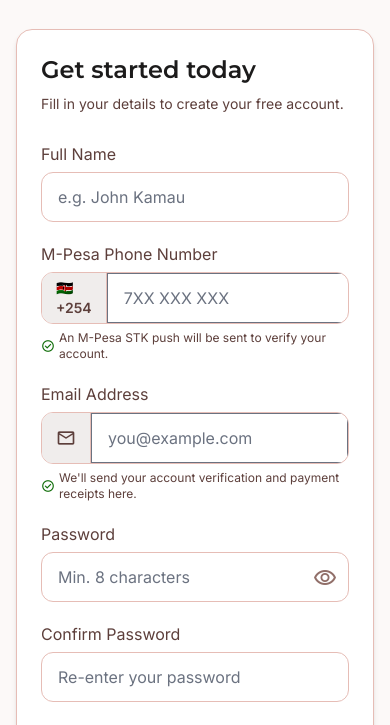
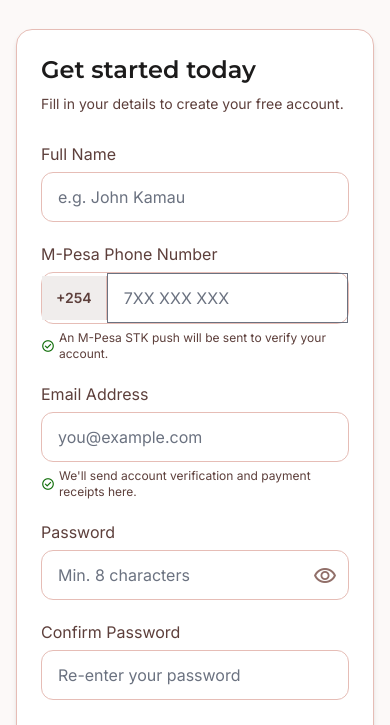
Before and after one commit to n29965745-max/texting-factory, a website: page signup.html in a window 390 px wide. Shown: the part 101-826 px from the top of the page. Drawn offline with nearby package versions, Linux system fonts and the light colour scheme.

Commit message:
Simplify signup form fields for consistent mobile rendering

```diff
--- a/signup.html
+++ b/signup.html
@@ -87,10 +87,10 @@
         <!-- Phone Number -->
         <div class="mb-5">
           <label class="block font-label-md text-on-surface-variant mb-1.5" for="phone">M-Pesa Phone Number</label>
-          <div class="flex items-stretch border border-outline-variant rounded-xl bg-white focus-within:ring-2 focus-within:ring-primary focus-within:border-primary overflow-hidden transition-all">
-            <span class="flex items-center px-3.5 bg-surface-container text-on-surface-variant font-semibold text-sm select-none border-r border-outline-variant">🇰🇪 +254</span>
+          <div class="flex items-center border border-outline-variant rounded-xl bg-white focus-within:ring-2 focus-within:ring-primary focus-within:border-primary transition-all">
+            <span class="px-3.5 py-3 bg-surface-container text-on-surface-variant font-semibold text-sm select-none border-r border-outline-variant">+254</span>
             <input id="phone" type="tel" placeholder="7XX XXX XXX" maxlength="9"
-              class="input-field flex-1 px-4 py-3 bg-transparent outline-none"/>
+              class="flex-1 px-4 py-3 bg-transparent outline-none text-body-md min-w-0"/>
           </div>
           <p class="text-error text-xs mt-1.5 hidden error-msg" id="phone-error">
             <span class="material-symbols-outlined text-sm align-middle mr-0.5">error</span>
@@ -105,20 +105,15 @@
         <!-- Email -->
         <div class="mb-5">
           <label class="block font-label-md text-on-surface-variant mb-1.5" for="email">Email Address</label>
-          <div class="flex items-stretch border border-outline-variant rounded-xl bg-white focus-within:ring-2 focus-within:ring-primary focus-within:border-primary overflow-hidden transition-all">
-            <span class="flex items-center px-3.5 bg-surface-container border-r border-outline-variant">
-              <span class="material-symbols-outlined text-on-surface-variant text-xl">mail</span>
-            </span>
-            <input id="email" type="email" placeholder="you@example.com"
-              class="input-field flex-1 px-4 py-3 bg-transparent outline-none min-w-0"/>
-          </div>
+          <input id="email" type="email" placeholder="you@example.com"
+            class="w-full px-4 py-3 rounded-xl border border-outline-variant bg-white focus:ring-2 focus:ring-primary focus:border-primary outline-none text-body-md"/>
           <p class="text-error text-xs mt-1.5 hidden error-msg" id="email-error">
             <span class="material-symbols-outlined text-sm align-middle mr-0.5">error</span>
             Please enter a valid email address.
           </p>
           <p class="text-on-surface-variant text-xs mt-1.5 flex items-center gap-1">
             <span class="material-symbols-outlined text-secondary text-sm">check_circle</span>
-            We'll send your account verification and payment receipts here.
+            We'll send account verification and payment receipts here.
           </p>
         </div>
 
```
